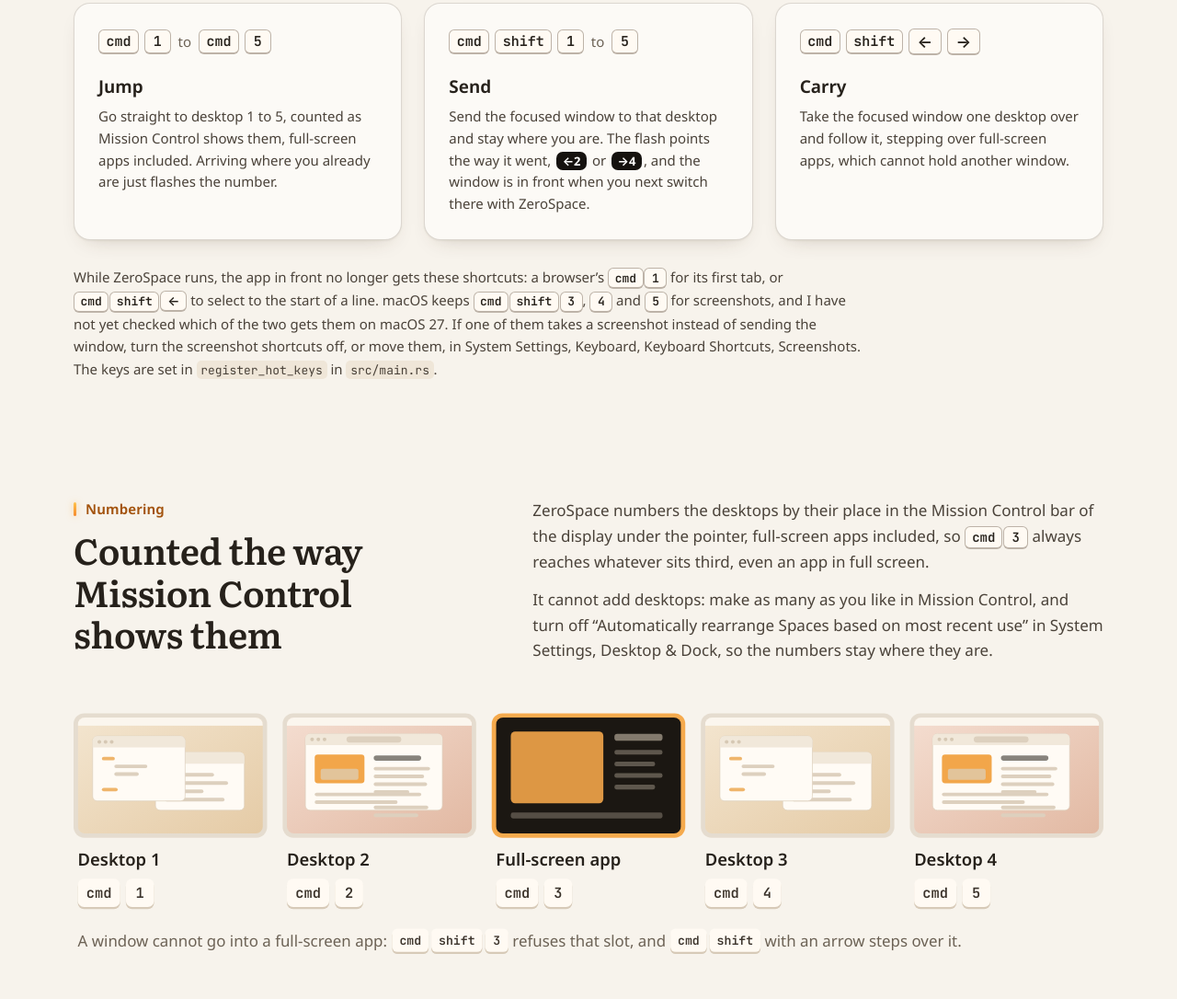
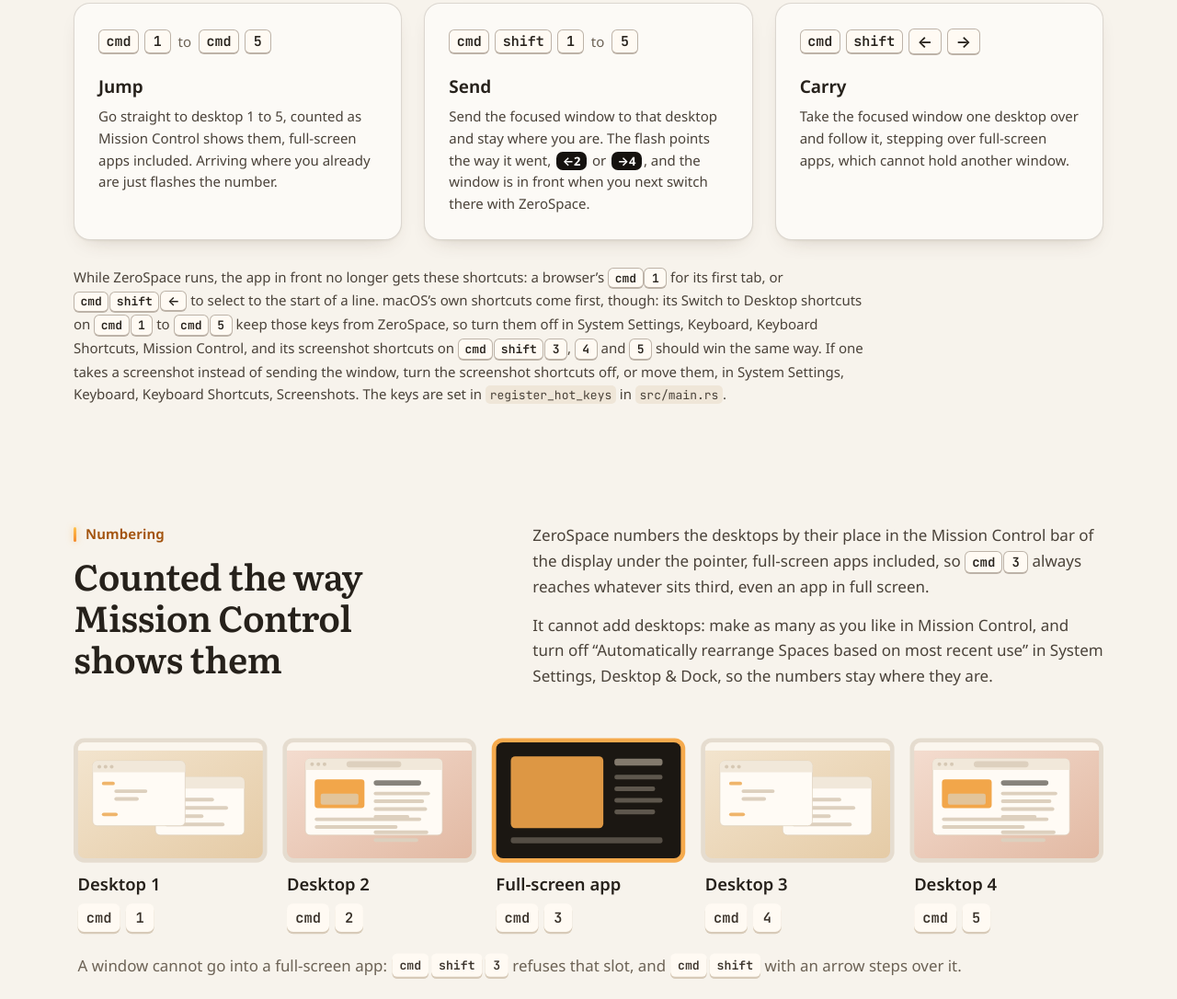
Before and after one commit to crazyboycjr/zerospace, a plain HTML site: page site/index.html in a window 1280 px wide. Shown: the part 2415-3501 px from the top of the page at 92% size. Drawn offline with Linux system fonts and the light colour scheme.

Commit message:
Turn off macOS's Switch to Desktop shortcuts in the nix-darwin module
On a Mac with macOS 26.7.1 they were bound to cmd+1 to cmd+5 and took the
keys before ZeroSpace, so desktops slid as usual. The module now disables
symbolic hot keys 118 to 122 with defaults -dict-add, since writing
AppleSymbolicHotKeys whole would reset every other shortcut, and applies it
with activateSettings; disableDesktopShortcuts = false leaves them alone.
README and site: the same step for build.sh installs, the screenshot
shortcuts should win the same way, and 26.7.1 joins the tested versions.

Co-Authored-By: Claude Opus 5.5 <noreply@anthropic.com>
Claude-Session: https://claude.ai/code/session_01USCx12DzF9vGKrjs5iH4zc

```diff
--- a/site/index.html
+++ b/site/index.html
@@ -145,7 +145,7 @@
       <p>Take the focused window one desktop over and follow it, stepping over full-screen apps, which cannot hold another window.</p>
     </div>
   </div>
-  <p class="note">While ZeroSpace runs, the app in front no longer gets these shortcuts: a browser&rsquo;s <span class="nw"><kbd>cmd</kbd>&#8202;<kbd>1</kbd></span> for its first tab, or <span class="nw"><kbd>cmd</kbd>&#8202;<kbd>shift</kbd>&#8202;<kbd class="arrow">←</kbd></span> to select to the start of a line. macOS keeps <span class="nw"><kbd>cmd</kbd>&#8202;<kbd>shift</kbd>&#8202;<kbd>3</kbd>,</span> <kbd>4</kbd> and <kbd>5</kbd> for screenshots, and I have not yet checked which of the two gets them on macOS 27. If one of them takes a screenshot instead of sending the window, turn the screenshot shortcuts off, or move them, in System Settings, Keyboard, Keyboard Shortcuts, Screenshots. The keys are set in <code>register_hot_keys</code> in <code>src/main.rs</code>.</p>
+  <p class="note">While ZeroSpace runs, the app in front no longer gets these shortcuts: a browser&rsquo;s <span class="nw"><kbd>cmd</kbd>&#8202;<kbd>1</kbd></span> for its first tab, or <span class="nw"><kbd>cmd</kbd>&#8202;<kbd>shift</kbd>&#8202;<kbd class="arrow">←</kbd></span> to select to the start of a line. macOS&rsquo;s own shortcuts come first, though: its Switch to Desktop shortcuts on <span class="nw"><kbd>cmd</kbd>&#8202;<kbd>1</kbd></span> to <span class="nw"><kbd>cmd</kbd>&#8202;<kbd>5</kbd></span> keep those keys from ZeroSpace, so turn them off in System Settings, Keyboard, Keyboard Shortcuts, Mission Control, and its screenshot shortcuts on <span class="nw"><kbd>cmd</kbd>&#8202;<kbd>shift</kbd>&#8202;<kbd>3</kbd>,</span> <kbd>4</kbd> and <kbd>5</kbd> should win the same way. If one takes a screenshot instead of sending the window, turn the screenshot shortcuts off, or move them, in System Settings, Keyboard, Keyboard Shortcuts, Screenshots. The keys are set in <code>register_hot_keys</code> in <code>src/main.rs</code>.</p>
 </section>
 
 <section class="feature wrap" id="slots">
```
Also changed, not shown: 2 other files.
